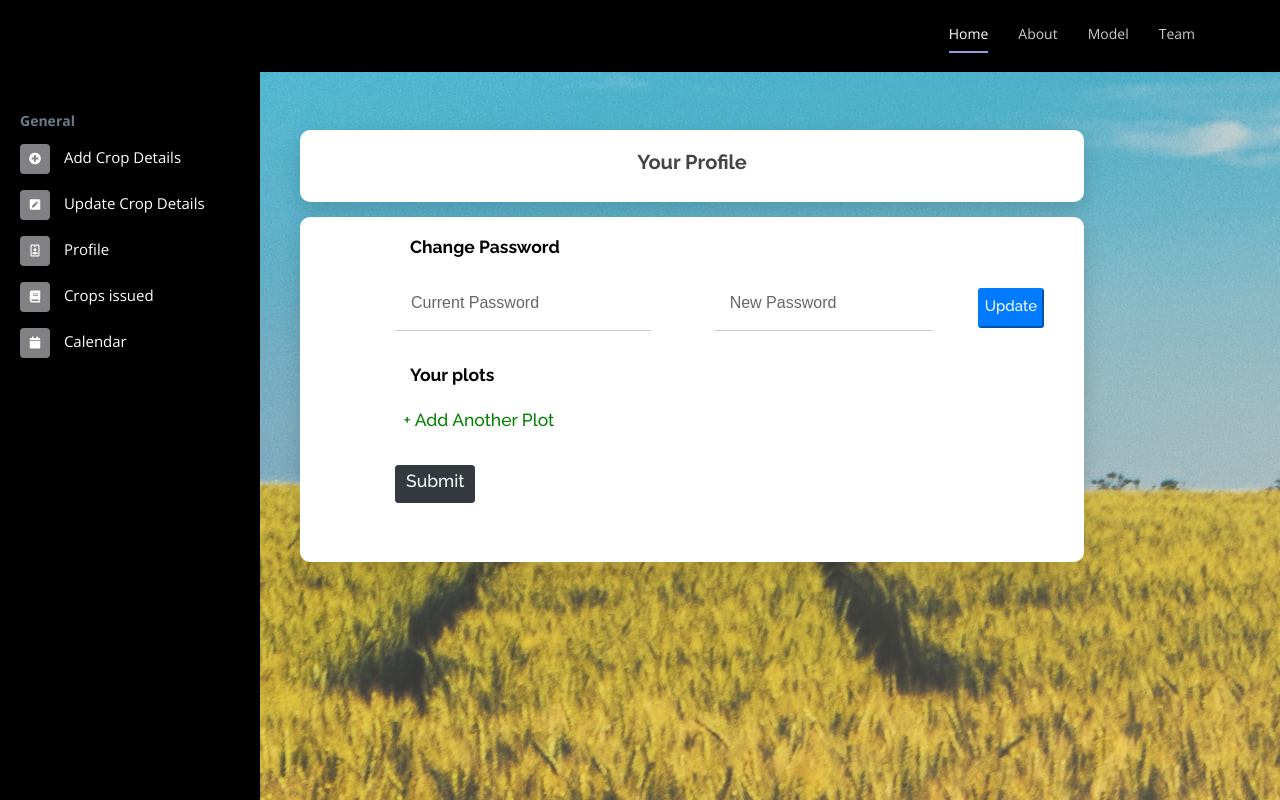
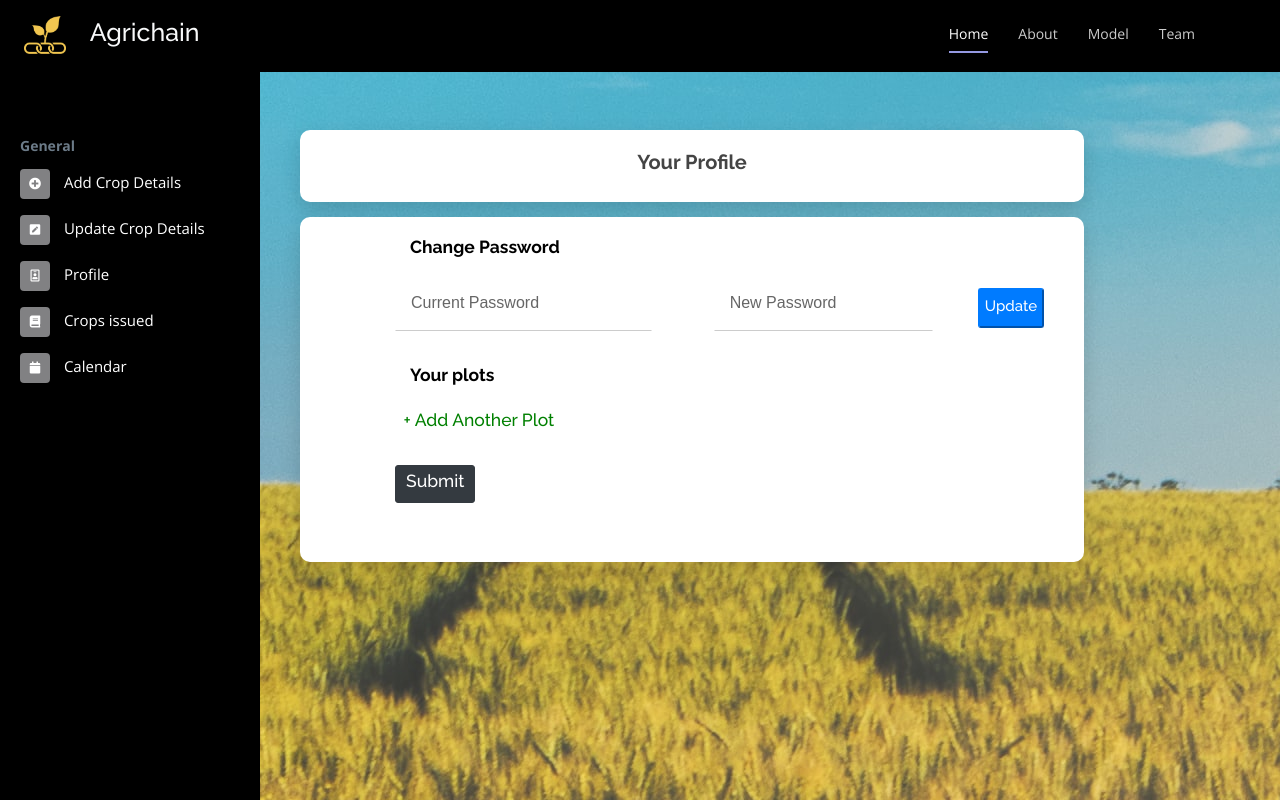
Before and after one commit to VidhiRambhia/FYP2021, a Flask app: template Agrochain/flaskapp/templates/updateFarmer.html in a window 1280 px wide. Run offline with Flask 2, Linux system fonts and the light colour scheme; the template is opened without the code that fills it, so the values that code supplies are empty; parts of the project's set-up code (start-up, migrations or seed data) failed here and were passed over; some libraries are stand-ins or nearby versions; some web fonts are replaced.

Commit message:
Adding Logo on side nav

```diff
--- a/Agrochain/flaskapp/templates/updateFarmer.html
+++ b/Agrochain/flaskapp/templates/updateFarmer.html
@@ -164,7 +164,14 @@
           <nav id="sidebar" class="sidebar-wrapper">
             <div class="sidebar-content">
 
-              <div class="sidebar-header">
+                <div class="logo mr-auto">
+                    <h1 class="text-light">
+                      <a href="home"><img src="static/img/logo.png" alt="" class="img-fluid" style="max-width: 50%; max-height: 70px; padding: 16px 24px;"></a>Agrichain
+                </h1>
+                </div>
+
+              <div class="sidebar-header mt-0">
+
                 <div class="user-info">
                   <span class="user-name">
                     <strong><h3>{{current_user.email}}</h3></strong>
@@ -270,5 +277,6 @@
     })
 });
 
+
 </script>
 </html>
```
